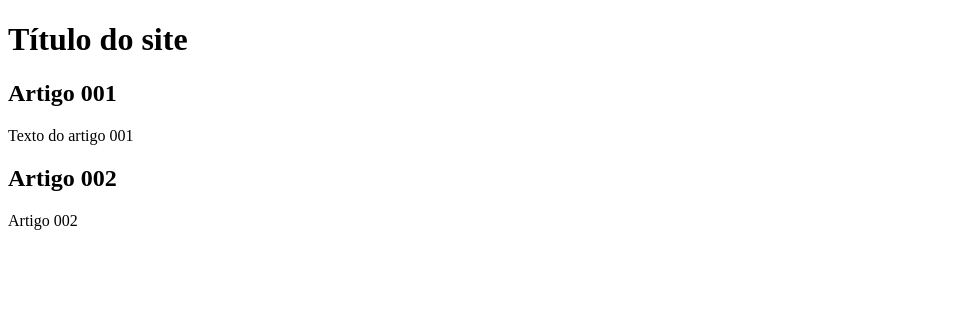
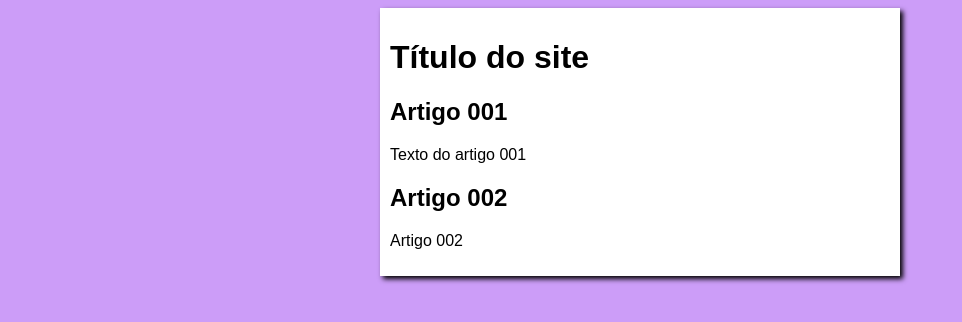
Before and after one commit to cleberson012/projeto-site, a plain HTML site: page index.html in a window 1280 px wide. Shown: the whole page, without its empty margins (0-962 px from the left). Drawn offline with Linux system fonts and the light colour scheme.

Commit message:
iniciei o disign

```diff
--- /dev/null
+++ b/estilos/style.css
@@ -0,0 +1,15 @@
+*{
+    font-family: Arial, Helvetica, sans-serif;
+    font-size: ;
+}
+body{
+    background-color: rgb(204, 157, 248);
+}
+main{
+    background-color: white;
+    width: 500px;
+    margin: auto;
+    padding: 10px;
+    box-shadow: 3px 3px 5px rgba(0, 0, 0.473);
+
+}
--- a/index.html
+++ b/index.html
@@ -5,6 +5,7 @@
     <meta http-equiv="X-UA-Compatible" content="IE=edge">
     <meta name="viewport" content="width=device-width, initial-scale=1.0">
     <title>Título do site</title>
+    <link rel="stylesheet" href="estilos/style.css">
 </head>
 <body>
     <main>
```
